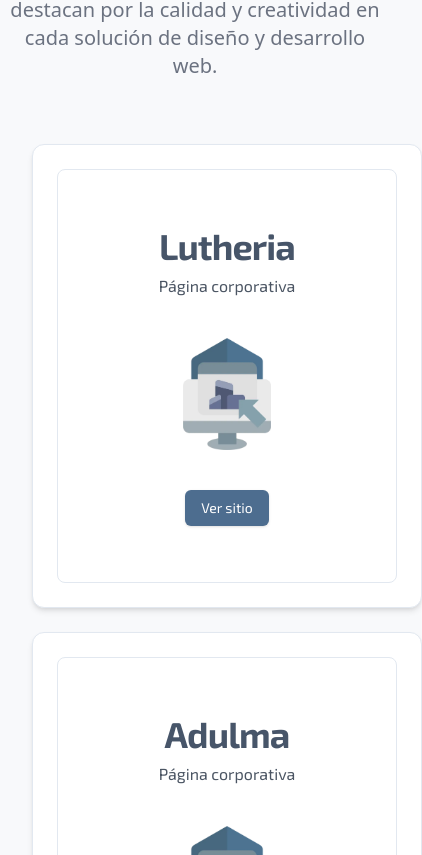
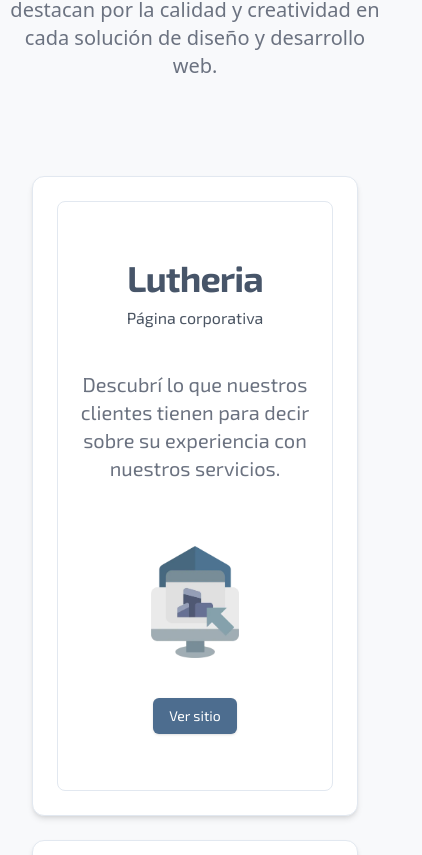
Before and after one commit to GRAMAPHENIA/sitio-oficial-hexagono, a Next.js app: page / in a window 390 px wide. Shown: the part 4329-5184 px from the top of the page, 422 px wide, since content can reach past the window. Built offline with nearby package versions, Linux system fonts and the light colour scheme.

Commit message:
responsive?

```diff
--- a/src/components/custom/portfolio/Portfolio.tsx
+++ b/src/components/custom/portfolio/Portfolio.tsx
@@ -1,23 +1,22 @@
-import { Vollkorn } from "next/font/google";
 import ProjectCard from "@/components/custom/portfolio/ProjectCard";
 import { projects } from "@/data/projects";
+import { vollkorn } from "@/styles/fonts";
 
-// Configuración de la fuente Vollkorn
-const vollkorn = Vollkorn({
-  subsets: ["latin"],
-  weight: ["400", "700"],
-});
-
+// Componente principal que muestra la sección de Portfolio
 export default function Portfolio() {
   return (
     <section className="flex flex-col justify-center items-center text-center mt-24">
-      <h2 className={`${vollkorn.className} text-4xl lg:text-7xl font-black text-slate-600 dark:text-slate-300`}>
+      <h2
+        className={`${vollkorn.className} text-4xl lg:text-7xl font-black text-slate-600 dark:text-slate-300`}
+      >
         Portafolio
       </h2>
       <p className="text-xl text-gray-500 dark:text-gray-300 max-w-sm md:max-w-md lg:max-w-lg mb-16">
-        Conoce cómo nuestros proyectos destacan por la calidad y creatividad en cada solución de diseño y desarrollo web.
+        Conoce cómo nuestros proyectos destacan por la calidad y creatividad en
+        cada solución de diseño y desarrollo web.
       </p>
-      <div className="grid grid-cols-1 md:grid-cols-2 lg:grid-cols-3 gap-6 px-8">
+      {/* Contenedor de los proyectos */}
+      <div className="grid grid-cols-1 md:grid-cols-2 lg:grid-cols-3 gap-6 p-8">
         {projects.map((project, index) => (
           <ProjectCard key={index} project={project} />
         ))}
--- a/src/components/custom/portfolio/ProjectCard.tsx
+++ b/src/components/custom/portfolio/ProjectCard.tsx
@@ -11,10 +11,14 @@ interface ProjectCardProps {
 
 export default function ProjectCard({ project }: ProjectCardProps) {
   return (
-    <Card className="p-6 shadow-md w-[390px]">
+    <Card className="p-6 shadow-md">
       <CardContent className={`${exo2.className} border p-4 rounded-lg text-slate-600`}>
         <CardTitle className="mt-10 mb-2 text-4xl">{project.title}</CardTitle>
         <p className="text-gray-600 mb-10">{project.description}</p>
+        <p className="text-xl text-gray-500 dark:text-gray-300 max-w-sm md:max-w-md lg:max-w-lg mb-16">
+        Descubrí lo que nuestros clientes tienen para decir sobre su experiencia
+        con nuestros servicios.
+      </p>
         <Image
           src={project.imageSrc}
           alt={project.altText}
```
Also changed, not shown: src/components/custom/testimonials/TestimonialsSection.tsx (line endings or trailing spaces).
